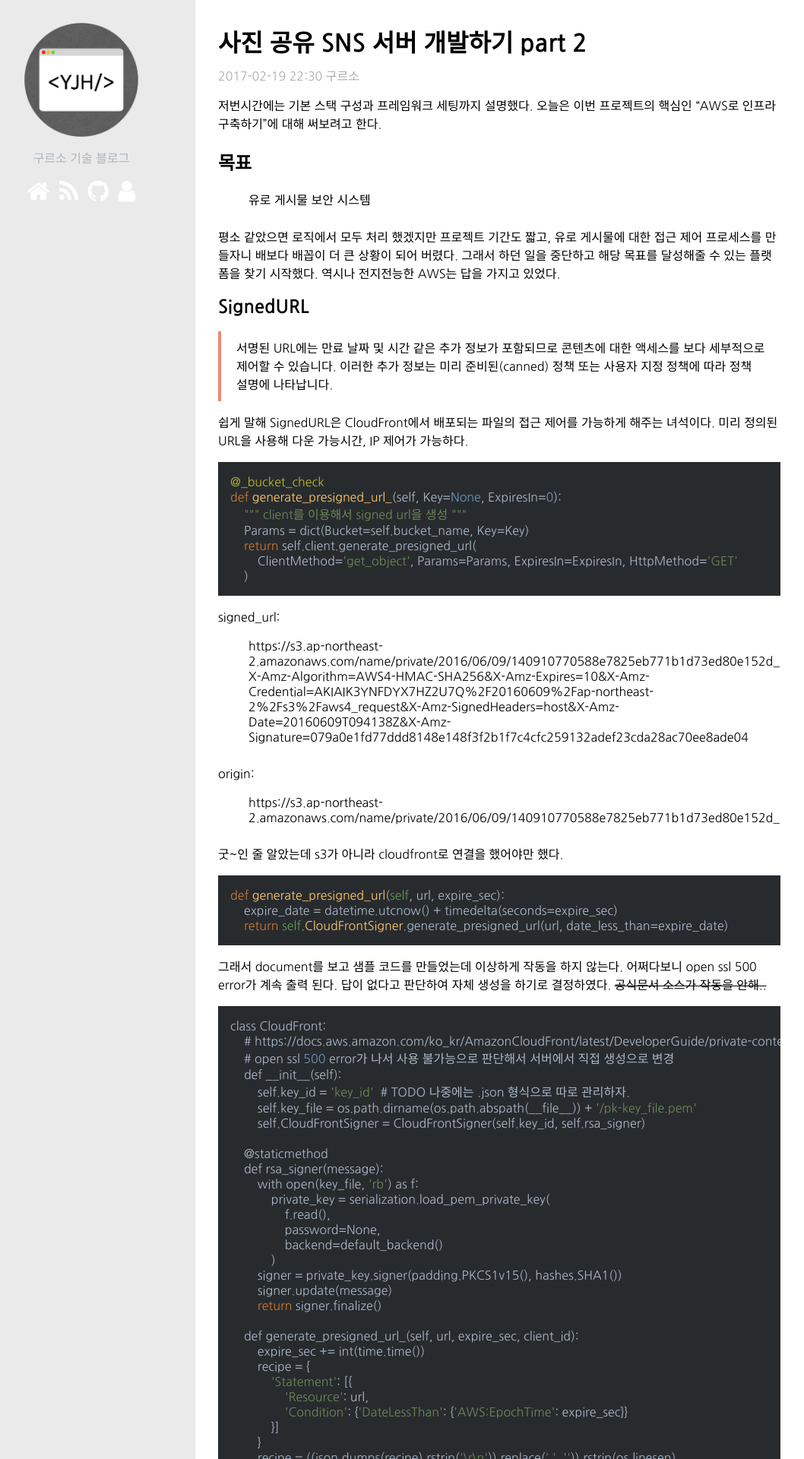
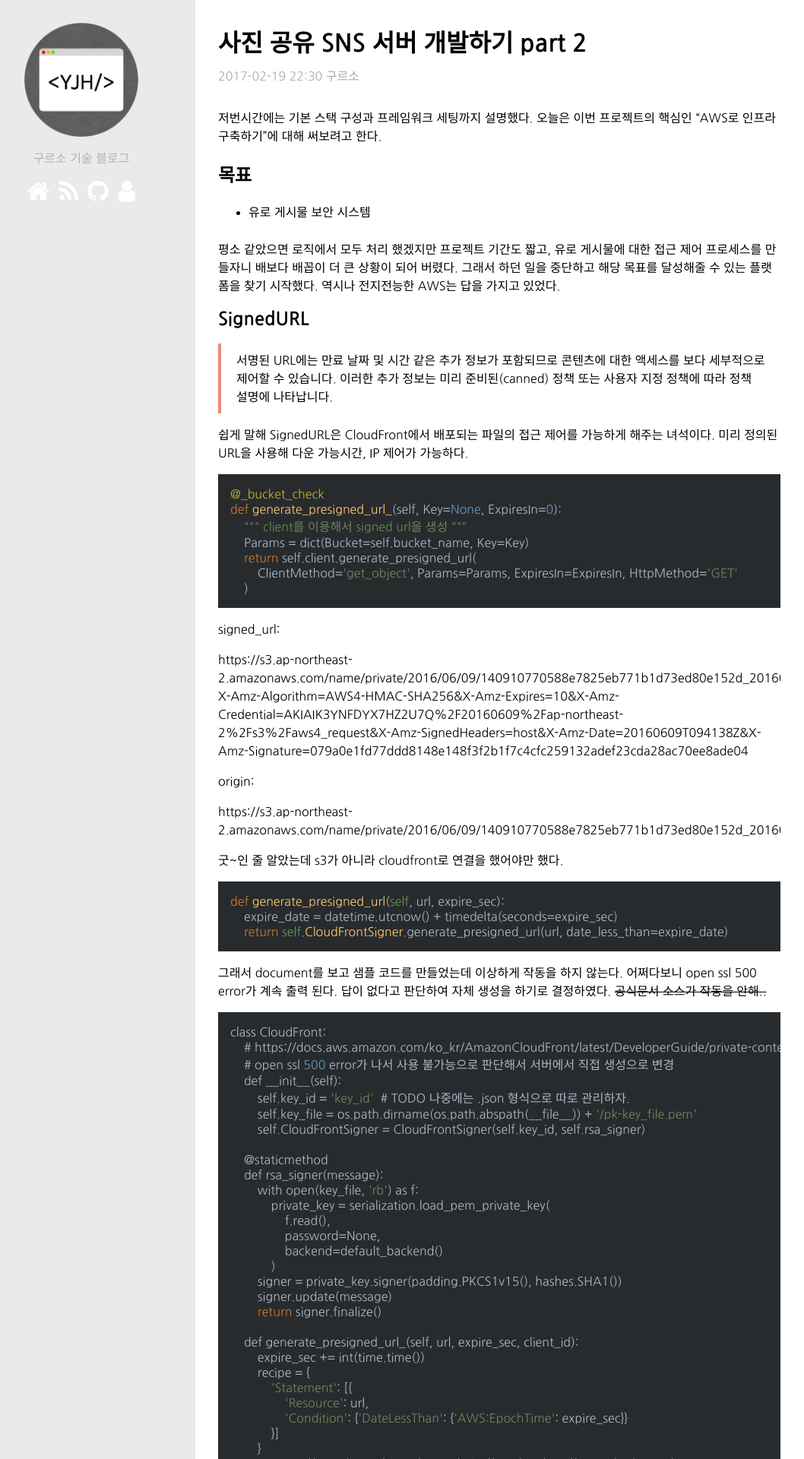
Before and after one commit to gureuso/gureuso.github.io, a Jekyll site: the page built from _posts/2017-02-19-implement-sns-server-for-sharing-photo-part-2.md, in a window 1280 px wide. Shown: the top 1920 px of the page at 76% size, without its empty margins (43-1101 px from the left). Built offline with Jekyll 4.4.1, drawn with Linux system fonts in a browser that asks for light colours; nearby versions of some CDN libraries; comment, search, counter and statistics services are not loaded.

Commit message:
Clean code

```diff
--- a/_posts/2017-02-19-implement-sns-server-for-sharing-photo-part-2.md
+++ b/_posts/2017-02-19-implement-sns-server-for-sharing-photo-part-2.md
@@ -34,11 +34,11 @@
 
 signed_url:
 
-- https://s3.ap-northeast-2.amazonaws.com/name/private/2016/06/09/140910770588e7825eb771b1d73ed80e152d_20160119_123551.jpeg?X-Amz-Algorithm=AWS4-HMAC-SHA256&X-Amz-Expires=10&X-Amz-Credential=AKIAIK3YNFDYX7HZ2U7Q%2F20160609%2Fap-northeast-2%2Fs3%2Faws4_request&X-Amz-SignedHeaders=host&X-Amz-Date=20160609T094138Z&X-Amz-Signature=079a0e1fd77ddd8148e148f3f2b1f7c4cfc259132adef23cda28ac70ee8ade04
+https://s3.ap-northeast-2.amazonaws.com/name/private/2016/06/09/140910770588e7825eb771b1d73ed80e152d_20160119_123551.jpeg?X-Amz-Algorithm=AWS4-HMAC-SHA256&X-Amz-Expires=10&X-Amz-Credential=AKIAIK3YNFDYX7HZ2U7Q%2F20160609%2Fap-northeast-2%2Fs3%2Faws4_request&X-Amz-SignedHeaders=host&X-Amz-Date=20160609T094138Z&X-Amz-Signature=079a0e1fd77ddd8148e148f3f2b1f7c4cfc259132adef23cda28ac70ee8ade04
 
 origin:
 
-- https://s3.ap-northeast-2.amazonaws.com/name/private/2016/06/09/140910770588e7825eb771b1d73ed80e152d_20160119_123551.jpeg
+https://s3.ap-northeast-2.amazonaws.com/name/private/2016/06/09/140910770588e7825eb771b1d73ed80e152d_20160119_123551.jpeg
 
 굿~인 줄 알았는데 s3가 아니라 cloudfront로 연결을 했어야만 했다.
 
--- a/assets/css/style.css
+++ b/assets/css/style.css
@@ -16,6 +16,7 @@
 
 p {
   line-height: 24px;
+  overflow: auto;
 }
 
 i {
@@ -101,10 +102,6 @@
 
 #main-post > h1 {
   margin-bottom: 10px;
-}
-
-#main-post > ul > li {
-  overflow: auto;
 }
 
 #main-post > ul > li, #main-post > ul > li:last-child {
```
